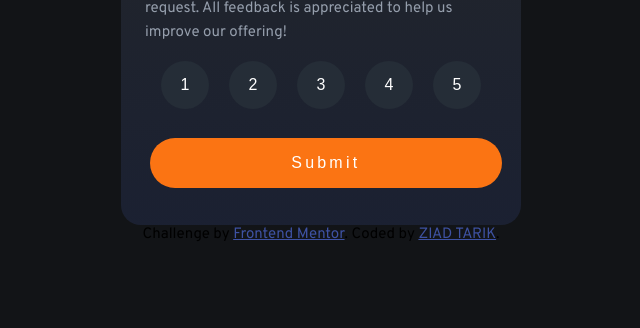
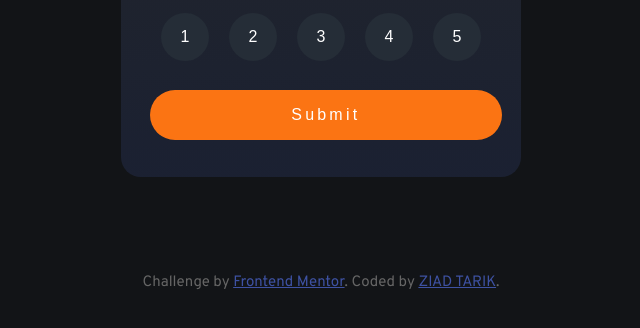
Before and after one commit to TarikZd/interactive-rating-component-main, a plain HTML site: page index.html in a window 1280 px wide. Shown: the part 374-702 px from the top of the page, without its empty margins (319-959 px from the left). Drawn offline with Linux system fonts and the light colour scheme; files whose address does not match are found by name.

Commit message:
attribution color

```diff
--- a/style.css
+++ b/style.css
@@ -155,6 +155,8 @@ p.midletext {
 .attribution {
     font-size: 15px;
     text-align: center;
+    color: hsl(0, 0%, 40%);
+    margin-top: 6rem;
 }
 
 .attribution a {
```
